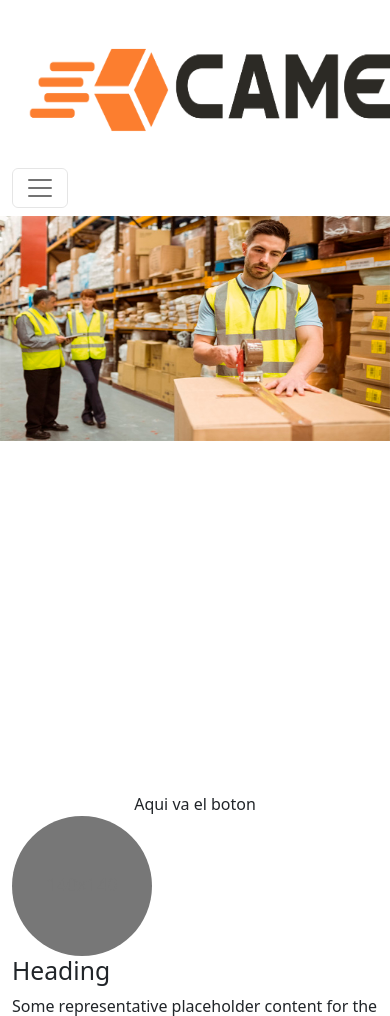
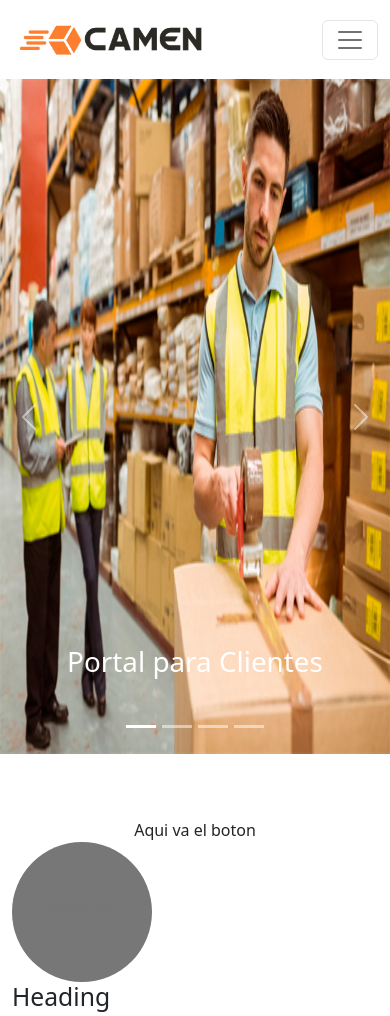
Before and after one commit to felipedebia/camen.cl, a PHP site: page / in a window 390 px wide; the page is wider, and only the part inside the window is pictured. Shown: the top 1016 px of that part. Run offline with PHP 8.4, Linux system fonts and the light colour scheme.

Commit message:
responsive

```diff
--- a/css/carousel.css
+++ b/css/carousel.css
@@ -16,7 +16,10 @@
 
 /* Declare heights because of positioning of img element */
 .carousel-item {
-  height: 32rem;
+  height: 80vh;
+}
+.carousel-item img{
+  height: 80vh;
 }
 
 
--- a/css/style.css
+++ b/css/style.css
@@ -1,9 +1,8 @@
-.megamenu {
-    position: static;
+.img-logo{
+    width: 200px;
 }
-
-.megamenu .dropdown-menu {
-    background: none;
-    border: none;
-    width: 100%;
+@media (min-width: 760px) {
+    .img-logo{
+        width: 450px;
+    }
 }
--- a/index.html
+++ b/index.html
@@ -8,6 +8,7 @@
     <!-- Enlazando el CSS de Bootstrap -->
     <link rel="stylesheet" href="./css/bootstrap.min.css">
     <link href="./css/carousel.css" rel="stylesheet">
+    <link href="./css/style.css" rel="stylesheet">
     <title>Camen.cl</title>
     <style>
         .bd-placeholder-img {
@@ -69,16 +70,18 @@
         <nav class="navbar navbar-expand-lg navbar-black bg-white" aria-label="Ninth navbar example">
             <div class="container-xl">
                 <a class="navbar-brand" href="#">
-                    <img src="./img/logo/logo camen2.png" width="450" height="150" class="d-inline-block align-top" alt="">
+                    <img src="./img/logo/logo camen2.png" class="d-inline-block align-top img-logo"
+                        alt="">
                 </a>
 
-                <button class="navbar-toggler" type="button" data-bs-toggle="collapse" data-bs-target="#navbarsExample07XL"
-                    aria-controls="navbarsExample07XL" aria-expanded="false" aria-label="Toggle navigation">
+                <button class="navbar-toggler" type="button" data-bs-toggle="collapse"
+                    data-bs-target="#navbarsExample07XL" aria-controls="navbarsExample07XL" aria-expanded="false"
+                    aria-label="Toggle navigation">
                     <span class="navbar-toggler-icon"></span>
                 </button>
 
                 <div class="collapse navbar-collapse " id="navbarsExample07XL">
-                    <ul class="navbar-nav me-auto mb-2 mb-lg-0">
+                    <ul class="navbar-nav ms-auto mb-2 mb-lg-0">
                         <li class="nav-item">
                             <a class="nav-link active" aria-current="page" href="#">Portal Cliente</a>
                         </li>
@@ -180,8 +183,9 @@
         <!--servicios-->
         <div class="row">
             <div class="col-lg-4">
-                <svg class="bd-placeholder-img rounded-circle" width="140" height="140" xmlns="http://www.w3.org/2000/svg"
-                    role="img" aria-label="Placeholder: 140x140" preserveAspectRatio="xMidYMid slice" focusable="false">
+                <svg class="bd-placeholder-img rounded-circle" width="140" height="140"
+                    xmlns="http://www.w3.org/2000/svg" role="img" aria-label="Placeholder: 140x140"
+                    preserveAspectRatio="xMidYMid slice" focusable="false">
                     <title>Placeholder</title>
                     <rect width="100%" height="100%" fill="#777" /><text x="50%" y="50%" fill="#777"
                         dy=".3em">140x140</text>
@@ -193,8 +197,9 @@
                 <p><a class="btn btn-secondary" href="#">View details &raquo;</a></p>
             </div><!-- /.col-lg-4 -->
             <div class="col-lg-4">
-                <svg class="bd-placeholder-img rounded-circle" width="140" height="140" xmlns="http://www.w3.org/2000/svg"
-                    role="img" aria-label="Placeholder: 140x140" preserveAspectRatio="xMidYMid slice" focusable="false">
+                <svg class="bd-placeholder-img rounded-circle" width="140" height="140"
+                    xmlns="http://www.w3.org/2000/svg" role="img" aria-label="Placeholder: 140x140"
+                    preserveAspectRatio="xMidYMid slice" focusable="false">
                     <title>Placeholder</title>
                     <rect width="100%" height="100%" fill="#777" /><text x="50%" y="50%" fill="#777"
                         dy=".3em">140x140</text>
@@ -206,8 +211,9 @@
                 <p><a class="btn btn-secondary" href="#">View details &raquo;</a></p>
             </div><!-- /.col-lg-4 -->
             <div class="col-lg-4">
-                <svg class="bd-placeholder-img rounded-circle" width="140" height="140" xmlns="http://www.w3.org/2000/svg"
-                    role="img" aria-label="Placeholder: 140x140" preserveAspectRatio="xMidYMid slice" focusable="false">
+                <svg class="bd-placeholder-img rounded-circle" width="140" height="140"
+                    xmlns="http://www.w3.org/2000/svg" role="img" aria-label="Placeholder: 140x140"
+                    preserveAspectRatio="xMidYMid slice" focusable="false">
                     <title>Placeholder</title>
                     <rect width="100%" height="100%" fill="#777" /><text x="50%" y="50%" fill="#777"
                         dy=".3em">140x140</text>
```
Lines whose indentation alone changed are shown as unchanged.
